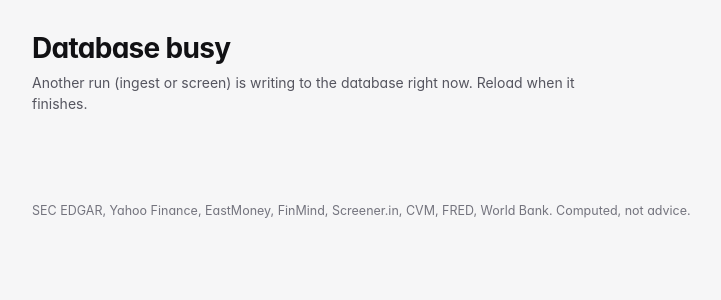
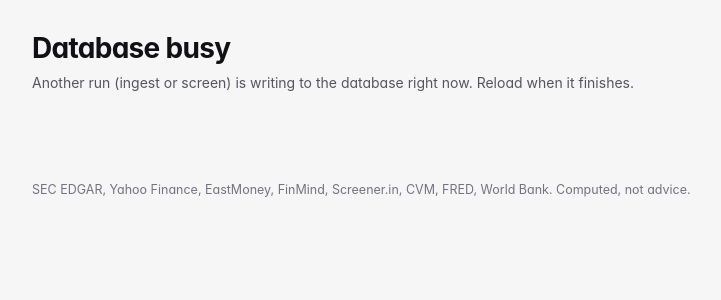
Before and after one commit to Jkovv/value_investor, a FastAPI app: template templates/busy.html in a window 1280 px wide. Shown: the part 57-357 px from the top of the page, without its empty margins (32-753 px from the left). Run offline with FastAPI, Linux system fonts and the light colour scheme; the template is opened without the code that fills it, so the values that code supplies are empty.

Commit message:
full-width page intros

```diff
--- a/static/style.css
+++ b/static/style.css
@@ -207,7 +207,7 @@ h3 {
   color: var(--muted);
   margin: 0 0 4px;
 }
-.sub { color: var(--ink-2); max-width: 68ch; margin: 0; }
+.sub { color: var(--ink-2); margin: 0; }
 .crumbs { font-size: 13px; color: var(--muted); margin: 0 0 16px; }
 .crumbs a { color: var(--ink-2); }
 .muted { color: var(--muted); }
```
